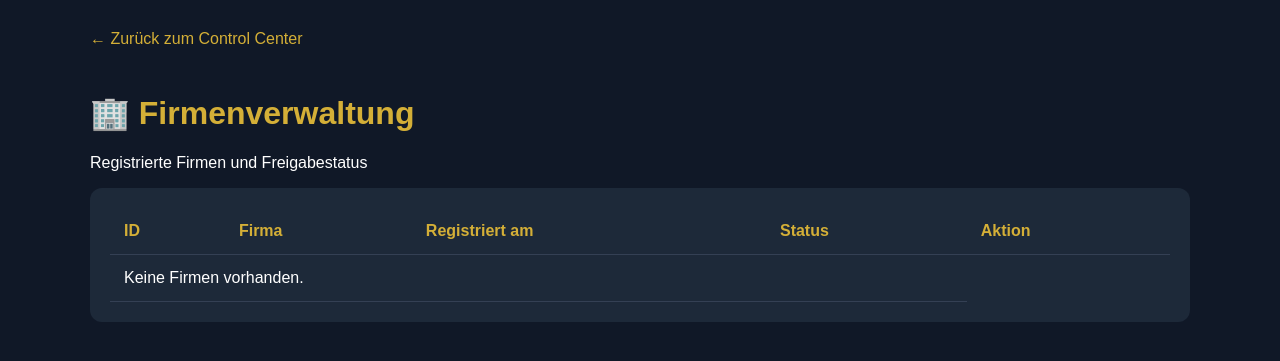
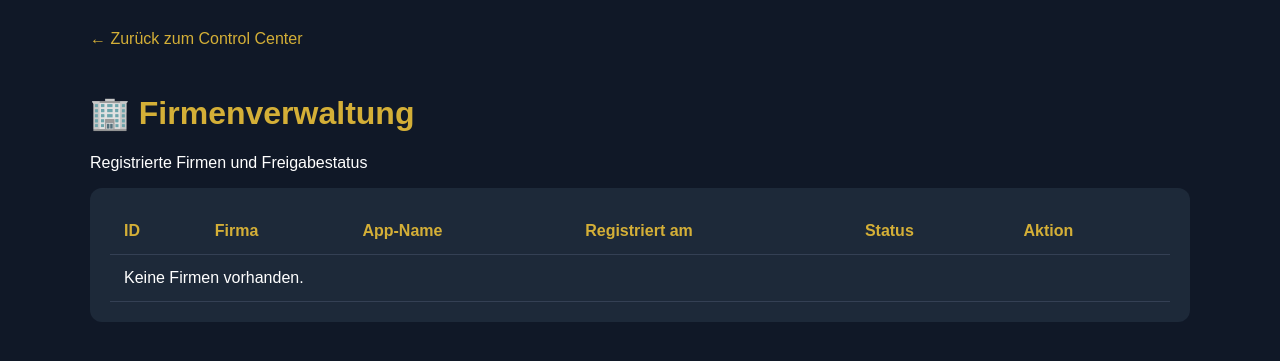
Before and after one commit to sumejjakurgas2015-ai/bautagesbericht-app, a Flask app: template templates/pejo_control_companies.html in a window 1280 px wide. Shown: the top 361 px of the page. Run offline with Flask 3, Linux system fonts and the light colour scheme; the template is opened without the code that fills it, so the values that code supplies are empty; some libraries are stand-ins or nearby versions.

Commit message:
Add app name column to company management

```diff
--- a/templates/pejo_control_companies.html
+++ b/templates/pejo_control_companies.html
@@ -93,9 +93,10 @@
         <table>
             <thead>
                 <tr>
-                    <th>ID</th>
-                    <th>Firma</th>
-                    <th>Registriert am</th>
+                   <th>ID</th>
+                   <th>Firma</th>
+                   <th>App-Name</th>
+                   <th>Registriert am</th>
                     <th>Status</th>
                     <th>Aktion</th>
                 </tr>
@@ -104,8 +105,11 @@
             <tbody>
                 {% for company in companies %}
                 <tr>
-                    <td>{{ company.id }}</td>
-                    <td>{{ company.name }}</td>
+                   <td>{{ company.id }}</td>
+                   <td>{{ company.name }}</td>
+                   <td>
+                       {{ company.app_name or 'PEJO BaustellenManager' }}
+                    </td>
 
                     <td>
                         {% if company.created_at %}
@@ -156,7 +160,7 @@
                 </tr>
                 {% else %}
                 <tr>
-                    <td colspan="4">Keine Firmen vorhanden.</td>
+                    <td colspan="6">Keine Firmen vorhanden.</td>
                 </tr>
                 {% endfor %}
             </tbody>
```
